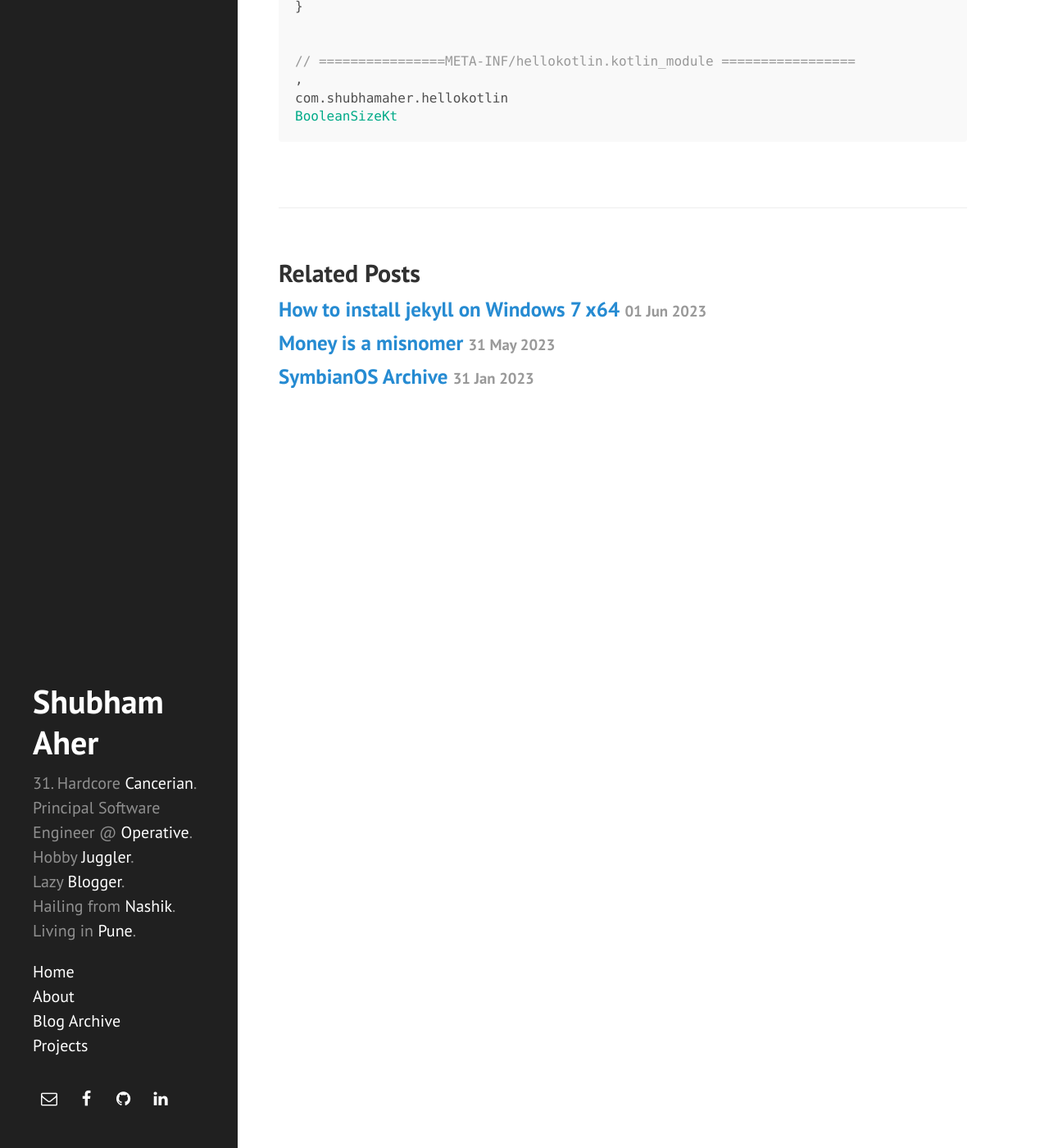
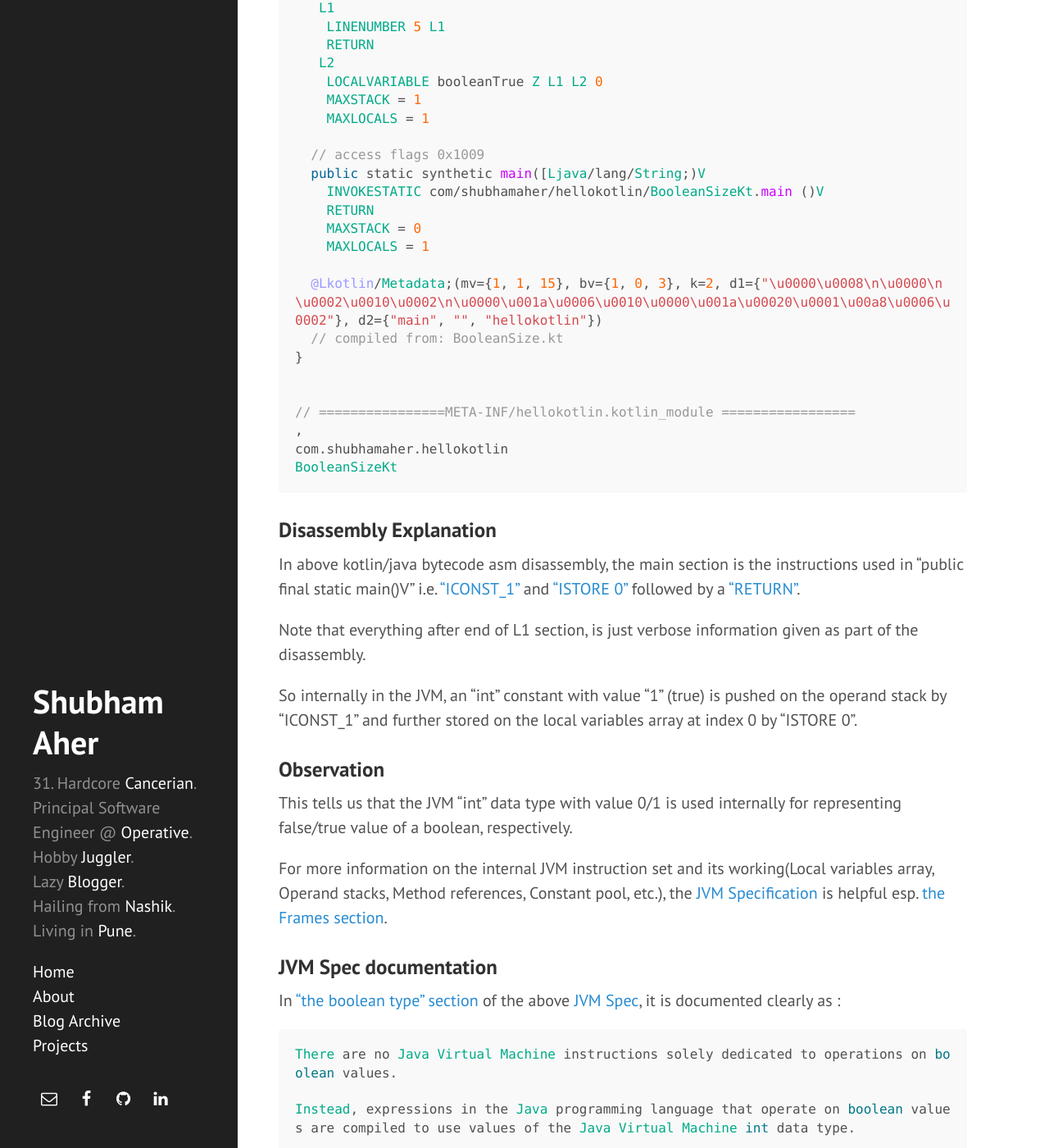
Before and after one commit to shubham-aher/shubham-aher.github.io, a Jekyll site: the page built from _posts/2023-10-12-kotlin-reverse-engineering-tutorial1.md, in a window 1280 px wide and 1400 px high, scrolled down 1373 px. Shown: the whole window at 82% size. Built offline with Jekyll 4.4.1, drawn with Linux system fonts in a browser that asks for light colours; nearby versions of some CDN libraries; comment, search, counter and statistics services are not loaded; some of the changed text lies outside the part shown.

Commit message:
Update 2023-10-12-kotlin-reverse-engineering-tutorial1.md

````diff
--- a/_posts/2023-10-12-kotlin-reverse-engineering-tutorial1.md
+++ b/_posts/2023-10-12-kotlin-reverse-engineering-tutorial1.md
@@ -17,7 +17,22 @@
 }
 ```
 
-Generated bytecode disassembly in Intellij :
+### Generated bytecode disassembly in Intellij IDEA
+```markdown
+1. Open your Kotlin source file (BooleanSize.kt in this example).
+2. Goto "Tools" --> "Kotlin" --> "Show Kotlin Bytecode"
+```
+Note: Make sure you have ["Kotlin to Java Decompiler"](https://plugins.jetbrains.com/plugin/13485-kotlin-to-java-decompiler) plugin installed.
+
+
+To confirm this do,
+```
+A. Goto "Help" --> "Find Action" --> type "Plugins" and open the Plugins Marketplace.
+
+B. Switch to "Installed" tab and in the list of plugins installed, confirm the above decompiler plugin.
+```
+
+Once you show the bytecode, it should look like below :
 ```kotlin
 // ================com/shubhamaher/hellokotlin/BooleanSizeKt.class =================
 // class version 50.0 (50)
@@ -56,3 +71,53 @@
 com.shubhamaher.hellokotlin
 BooleanSizeKt
 ```
+
+### Disassembly Explanation
+
+In above kotlin/java bytecode asm disassembly, the main section is the instructions used in "public final static main()V" i.e. ["ICONST_1"](https://docs.oracle.com/javase/specs/jvms/se8/html/jvms-6.html#jvms-6.5.iconst_i) and ["ISTORE 0"](https://docs.oracle.com/javase/specs/jvms/se8/html/jvms-6.html#jvms-6.5.istore_n) followed by a ["RETURN"](https://docs.oracle.com/javase/specs/jvms/se8/html/jvms-4.html#jvms-4.10.1.9.return).
+
+Note that everything after end of L1 section, is just verbose information given as part of the disassembly.
+
+So internally in the JVM, an "int" constant with value "1" (true) is pushed on the operand stack by "ICONST_1" and further stored on the local variables array at index 0 by "ISTORE 0".
+
+### Observation
+
+This tells us that the JVM "int" data type with value 0/1 is used internally for representing false/true value of a boolean, respectively.
+
+For more information on the internal JVM instruction set and its working(Local variables array, Operand stacks, Method references, Constant pool, etc.), the [JVM Specification](https://docs.oracle.com/javase/specs/jvms/se8/html/) is helpful esp. [the Frames section](https://docs.oracle.com/javase/specs/jvms/se8/html/jvms-2.html#jvms-2.6).
+
+### JVM Spec documentation
+
+In ["the boolean type" section](https://docs.oracle.com/javase/specs/jvms/se8/html/jvms-2.html#jvms-2.3.4) of the above [JVM Spec](https://docs.oracle.com/javase/specs/jvms/se8/html/), it is documented clearly as :
+```java
+There are no Java Virtual Machine instructions solely dedicated to operations on boolean values.
+
+Instead, expressions in the Java programming language that operate on boolean values are compiled to use values of the Java Virtual Machine int data type.
+```
+
+### Fun fact
+
+Therefore the bytecode generated for above Kotlin source code using Boolean data type(BooleanSize.kt) will be same as the bytecode that will be generated for below Kotlin code snippet using the Int data type :
+```kotlin
+package com.shubhamaher.hellokotlin
+
+fun main() {
+    var integer : Int = 1
+}
+```
+In summary, bytecode for
+```kotlin
+var integer : Int = 1
+```
+is same as bytecode for
+```kotlin
+var booleanTrue : Boolean = true
+```
+
+### Verdict
+
+This behaviour of treating Boolean as int is same since very long which I had covered more than a decade back in the [Java source-specific reversing blogpost](https://shubhamaher.com/java-reverse-engineering-tutorial1). In fact, this Kotlin source-specific blogpost is a revisit to the same study of boolean size in JVM because the Kotlin source is targeted to compile into Java bytecode.
+
+The reason for treating a boolean as int, is simply the basic fact that the minimum possible atomic size of addressable data that can be stored or worked upon, in general for computation at processor level itself, is a byte (8 bits) and not a bit (1 bit).
+
+And hence this is the reason a boolean cannot be treated in an optimum way practically as a single bit even if it theoretically represents at the most only two values(false/true) represented by a single bit change (0/1).
````
